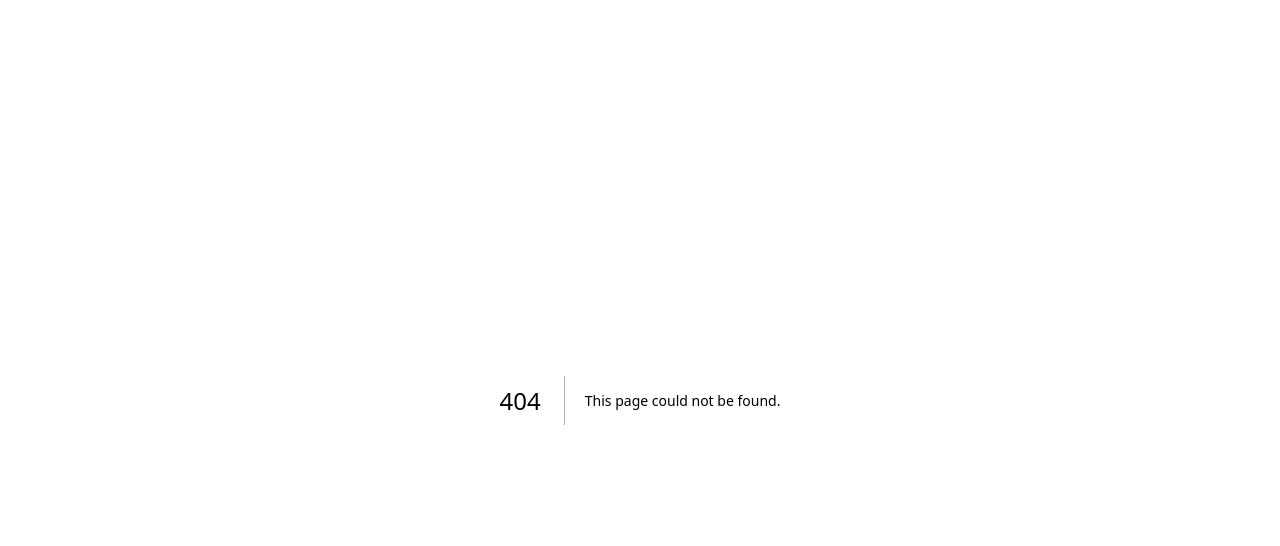
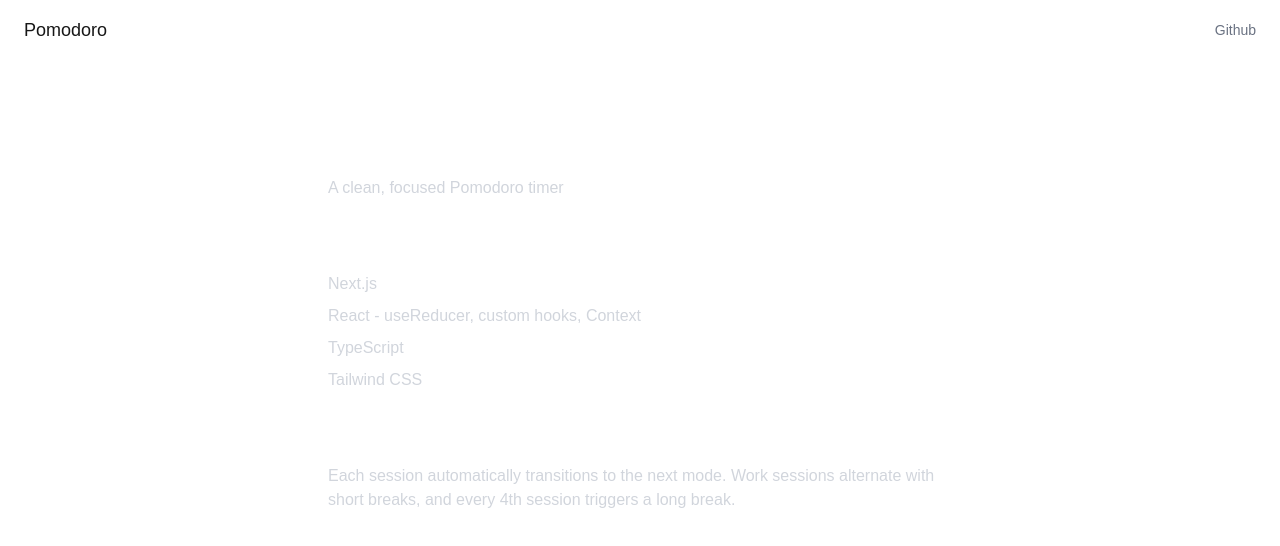
Before and after one commit to shakibHossain/pomodoro-timer, a Next.js app: page /about in a window 1280 px wide. Before the commit this address had no page. Shown: the top 546 px of the page. Built offline with nearby package versions, Linux system fonts and the light colour scheme.

Commit message:
Day 3 - settings modal, localStorage persistence

```diff
--- /dev/null
+++ b/src/app/about/page.tsx
@@ -0,0 +1,23 @@
+export default function AboutPage() {
+  return (
+    <main className="max-w-2xl mx-auto px-6 py-16">
+      <h1 className="text-white text-3xl font-bold mb-4">About</h1>
+      <p className="text-gray-300 mb-8">A clean, focused Pomodoro timer</p>
+
+      <h2 className="text-white text-xl font-medium mb-3">Tech Stack</h2>
+      <ul className="space-y-2 text-gray-300 mb-8">
+        <li>Next.js</li>
+        <li>React - useReducer, custom hooks, Context</li>
+        <li>TypeScript</li>
+        <li>Tailwind CSS</li>
+      </ul>
+
+      <h2 className="text-white text-xl font-medium mb-3">How it works</h2>
+      <p className="text-gray-300 mb-8">
+        Each session automatically transitions to the next mode. Work sessions
+        alternate with short breaks, and every 4th session triggers a long
+        break.
+      </p>
+    </main>
+  );
+}
--- a/src/app/layout.tsx
+++ b/src/app/layout.tsx
@@ -1,6 +1,8 @@
 import type { Metadata } from "next";
 import { Geist, Geist_Mono } from "next/font/google";
 import "./globals.css";
+import Navbar from "@/components/Navbar";
+import { SettingsProvider } from "@/context/SettingsContext";
 
 const geistSans = Geist({
   variable: "--font-geist-sans",
@@ -13,8 +15,8 @@ const geistMono = Geist_Mono({
 });
 
 export const metadata: Metadata = {
-  title: "Create Next App",
-  description: "Generated by create next app",
+  title: "Pomodoro Timer",
+  description: "A clean, focused Pomodoro timer to help you stay productive",
 };
 
 export default function RootLayout({
@@ -27,7 +29,12 @@ export default function RootLayout({
       lang="en"
       className={`${geistSans.variable} ${geistMono.variable} h-full antialiased`}
     >
-      <body className="min-h-full flex flex-col">{children}</body>
+      <body className="min-h-full flex flex-col">
+        <SettingsProvider>
+          <Navbar />
+          {children}
+        </SettingsProvider>
+      </body>
     </html>
   );
 }
--- /dev/null
+++ b/src/app/not-found.tsx
@@ -0,0 +1,16 @@
+import Link from "next/link";
+
+export default function NotFound() {
+  return (
+    <main className="flex flex-col items-center justify-center flex-1 gap-4">
+      <h1 className="text-6xl font-bold">404</h1>
+      <p className="text-gray-300">Page not found</p>
+      <Link
+        href="/"
+        className="px-6 py-3 bg-gray-900 text-white rounded-full text-sm hover:bg-gray-700 transition-colors"
+      >
+        Go home
+      </Link>
+    </main>
+  );
+}
--- a/src/app/page.tsx
+++ b/src/app/page.tsx
@@ -2,23 +2,35 @@
 
 import ModeSelector from "@/components/ModeSelector";
 import SessionDots from "@/components/SessionDots";
+import SettingsModal from "@/components/SettingsModal";
 import TimerControls from "@/components/TimerControls";
 import TimerDisplay from "@/components/TimerDisplay";
+import { useSettings } from "@/context/SettingsContext";
 import { useTimer } from "@/hooks/useTimer";
+import { useState } from "react";
 
 export default function Home() {
-  const { state, dispatch } = useTimer();
+  const [isSettingsOpen, setIsSettingsOpen] = useState(false);
+  const { settings } = useSettings();
+  const { state, dispatch } = useTimer({
+    workDuration: settings.workDuration,
+    shortBreakDuration: settings.shortBreak,
+    longBreakDuration: settings.longBreak,
+  });
 
   return (
     <div className="flex flex-col items-center justify-center min-h-screen gap-4">
       <ModeSelector
         mode={state.mode}
         dispatch={dispatch}
-        workDuration={1500}
-        shortBreakDuration={300}
-        longBreakDuration={600}
+        workDuration={settings.workDuration}
+        shortBreakDuration={settings.shortBreak}
+        longBreakDuration={settings.longBreak}
       />
-      <SessionDots sessionCount={state.sessionCount} cycleLength={4} />
+      <SessionDots
+        sessionCount={state.sessionCount}
+        cycleLength={settings.breakAfterSessionCount}
+      />
       <TimerDisplay
         totalSecondsRemaining={state.totalSecondsRemaining}
         totalSecondsInSession={state.totalSecondsInSession}
@@ -27,6 +39,16 @@ export default function Home() {
       <div className="flex gap-2">
         <TimerControls status={state.status} dispatch={dispatch} />
       </div>
+      <button
+        className="px-6 py-3 rounded-full font-medium transition-colors bg-gray-500 hover:bg-blue-600 text-white"
+        onClick={() => setIsSettingsOpen(true)}
+      >
+        Settings
+      </button>
+      <SettingsModal
+        isOpen={isSettingsOpen}
+        onClose={() => setIsSettingsOpen(false)}
+      />
     </div>
   );
 }
--- /dev/null
+++ b/src/components/Navbar.tsx
@@ -0,0 +1,16 @@
+const Navbar = () => {
+  return (
+    <nav className="flex items-center justify-between px-6  py-4">
+      <span className="font-medium text-lg">Pomodoro</span>
+      <a
+        href="https://github.com"
+        className="text-sm text-gray-500  hover:text-white transition-colors"
+        target="_blank"
+      >
+        Github
+      </a>
+    </nav>
+  );
+};
+
+export default Navbar;
--- /dev/null
+++ b/src/components/SettingsModal.tsx
@@ -0,0 +1,117 @@
+import { useSettings } from "@/context/SettingsContext";
+import { useState } from "react";
+
+interface SettingsModalProps {
+  isOpen: boolean;
+  onClose: () => void;
+}
+
+const SettingsModal = ({ isOpen, onClose }: SettingsModalProps) => {
+  const { settings, updateSettings } = useSettings();
+  const [localSettings, setLocalSettings] = useState(settings);
+
+  if (!isOpen) return null;
+
+  return (
+    <div
+      className="fixed inset-0 bg-black/50 flex items-center justify-center"
+      onClick={onClose}
+    >
+      <div
+        className="bg-white rounded-2xl p-6 w-full max-w-sm mx-4"
+        onClick={(e) => e.stopPropagation()}
+      >
+        <h2 className="text-gray-900 text-lg font-semibold mb-6">Settings</h2>
+        <div className="mb-4">
+          <label className="block text-sm font-medium text-gray-700 mb-1">
+            Work Duration (minutes)
+          </label>
+          <input
+            type="number"
+            className="w-full px-3 py-2 border border-gray-200 rounded-lg text-sm text-gray-900 focus:outline-none"
+            value={localSettings.workDuration / 60}
+            onChange={(e) =>
+              setLocalSettings({
+                ...localSettings,
+                workDuration: Number(e.target.value) * 60,
+              })
+            }
+            min={1}
+            max={60}
+          />
+        </div>
+        <div className="mb-4">
+          <label className="block text-sm font-medium text-gray-700 mb-1">
+            Short Break (minutes)
+          </label>
+          <input
+            type="number"
+            className="w-full px-3 py-2 border border-gray-200 rounded-lg text-sm text-gray-900 focus:outline-none"
+            value={localSettings.shortBreak / 60}
+            onChange={(e) =>
+              setLocalSettings({
+                ...localSettings,
+                shortBreak: Number(e.target.value) * 60,
+              })
+            }
+            min={1}
+            max={60}
+          />
+        </div>
+        <div className="mb-4">
+          <label className="block text-sm font-medium text-gray-700 mb-1">
+            Long Break (minutes)
+          </label>
+          <input
+            type="number"
+            className="w-full px-3 py-2 border border-gray-200 rounded-lg text-sm text-gray-900 focus:outline-none"
+            value={localSettings.longBreak / 60}
+            onChange={(e) =>
+              setLocalSettings({
+                ...localSettings,
+                longBreak: Number(e.target.value) * 60,
+              })
+            }
+            min={1}
+            max={60}
+          />
+        </div>
+        <div className="mb-4">
+          <label className="block text-sm font-medium text-gray-700 mb-1">
+            Sessions before long break
+          </label>
+          <input
+            type="number"
+            className="w-full px-3 py-2 border border-gray-200 rounded-lg text-sm text-gray-900 focus:outline-none"
+            value={localSettings.breakAfterSessionCount}
+            onChange={(e) =>
+              setLocalSettings({
+                ...localSettings,
+                breakAfterSessionCount: Number(e.target.value),
+              })
+            }
+            min={1}
+            max={10}
+          />
+        </div>
+        <button
+          className="px-3 py-1 rounded-full font-medium transition-colors bg-blue-500 hover:bg-blue-600 text-white"
+          onClick={() => {
+            updateSettings(localSettings);
+            onClose();
+          }}
+        >
+          Save
+        </button>
+        <button
+          className="px-3 py-1 mx-3 rounded-full font-medium transition-colors bg-gray-500 hover:bg-gray-600 text-white"
+          onClick={onClose}
+        >
+          Cancel
+        </button>
+      </div>
+    </div>
+  );
+};
+
+export default SettingsModal;
--- /dev/null
+++ b/src/context/SettingsContext.tsx
@@ -0,0 +1,46 @@
+"use client";
+
+import { createContext, useContext, useState } from "react";
+import { Settings } from "@/types";
+import { useLocalStorage } from "@/hooks/useLocalStorage";
+
+const defaultSettings: Settings = {
+  workDuration: 1500, // 25 minutes
+  shortBreak: 300, // 5 minutes
+  longBreak: 600, // 10 minutes
+  breakAfterSessionCount: 4,
+  displayMode: "dark",
+};
+
+interface SettingsContextType {
+  settings: Settings;
+  updateSettings: (newSettings: Partial<Settings>) => void;
+}
+
+const SettingsContext = createContext<SettingsContextType>({
+  settings: defaultSettings,
+  updateSettings: () => {},
+});
+
+export function SettingsProvider({ children }: { children: React.ReactNode }) {
+  // const [settings, setSettings] = useState<Settings>(defaultSettings);
+  const [settings, setSettings] = useLocalStorage<Settings>(
+    "pomodoro-settings",
+    defaultSettings
+  );
+
+  const updateSettings = (newSettings: Partial<Settings>) => {
+    // setSettings((prev) => ({ ...prev, ...newSettings }));
+    setSettings({ ...settings, ...newSettings });
+  };
+
+  return (
+    <SettingsContext.Provider value={{ settings, updateSettings }}>
+      {children}
+    </SettingsContext.Provider>
+  );
+}
+
+export function useSettings() {
+  return useContext(SettingsContext);
+}
--- /dev/null
+++ b/src/hooks/useLocalStorage.ts
@@ -0,0 +1,27 @@
+import { useEffect, useState } from "react";
+
+export function useLocalStorage<T>(key: string, defaultValue: T) {
+  const [value, setValue] = useState<T>(defaultValue);
+
+  useEffect(() => {
+    try {
+      const stored = localStorage.getItem(key);
+      if (stored && stored !== "undefined") {
+        setValue(JSON.parse(stored));
+      }
+    } catch {
+      setValue(defaultValue);
+    }
+  }, [key]);
+
+  const setStoredValue = (newValue: T) => {
+    try {
+      localStorage.setItem(key, JSON.stringify(newValue));
+      setValue(newValue);
+    } catch {
+      console.error("localStorage error");
+    }
+  };
+
+  return [value, setStoredValue] as const;
+}
--- a/src/hooks/useTimer.ts
+++ b/src/hooks/useTimer.ts
@@ -2,15 +2,25 @@ import { useReducer, useEffect } from "react";
 import { timerReducer } from "@/lib/timerReducer";
 import { TimerState } from "@/types";
 
-const initialState: TimerState = {
-  totalSecondsRemaining: 1500,
-  totalSecondsInSession: 1500,
-  mode: "work",
-  status: "idle",
-  sessionCount: 0,
-};
+interface TimerOptions {
+  workDuration: number;
+  shortBreakDuration: number;
+  longBreakDuration: number;
+}
 
-export function useTimer() {
+export function useTimer({
+  workDuration,
+  shortBreakDuration,
+  longBreakDuration,
+}: TimerOptions) {
+  const initialState: TimerState = {
+    totalSecondsRemaining: workDuration,
+    totalSecondsInSession: workDuration,
+    mode: "work",
+    status: "idle",
+    sessionCount: 0,
+  };
+
   const [state, dispatch] = useReducer(timerReducer, initialState);
 
   // run the interval when running
@@ -30,13 +40,23 @@ export function useTimer() {
       dispatch({
         type: "COMPLETE",
         payload: {
-          workDuration: 1500,
-          shortBreakDuration: 300,
-          longBreakDuration: 600,
+          workDuration,
+          shortBreakDuration,
+          longBreakDuration,
         },
       });
     }
   }, [state.totalSecondsRemaining, state.status]);
 
+  useEffect(() => {
+    dispatch({
+      type: "SWITCH_MODE",
+      payload: {
+        mode: "work",
+        totalSecondsInSession: workDuration,
+      },
+    });
+  }, [workDuration, shortBreakDuration, longBreakDuration]);
+
   return { state, dispatch };
 }
```
